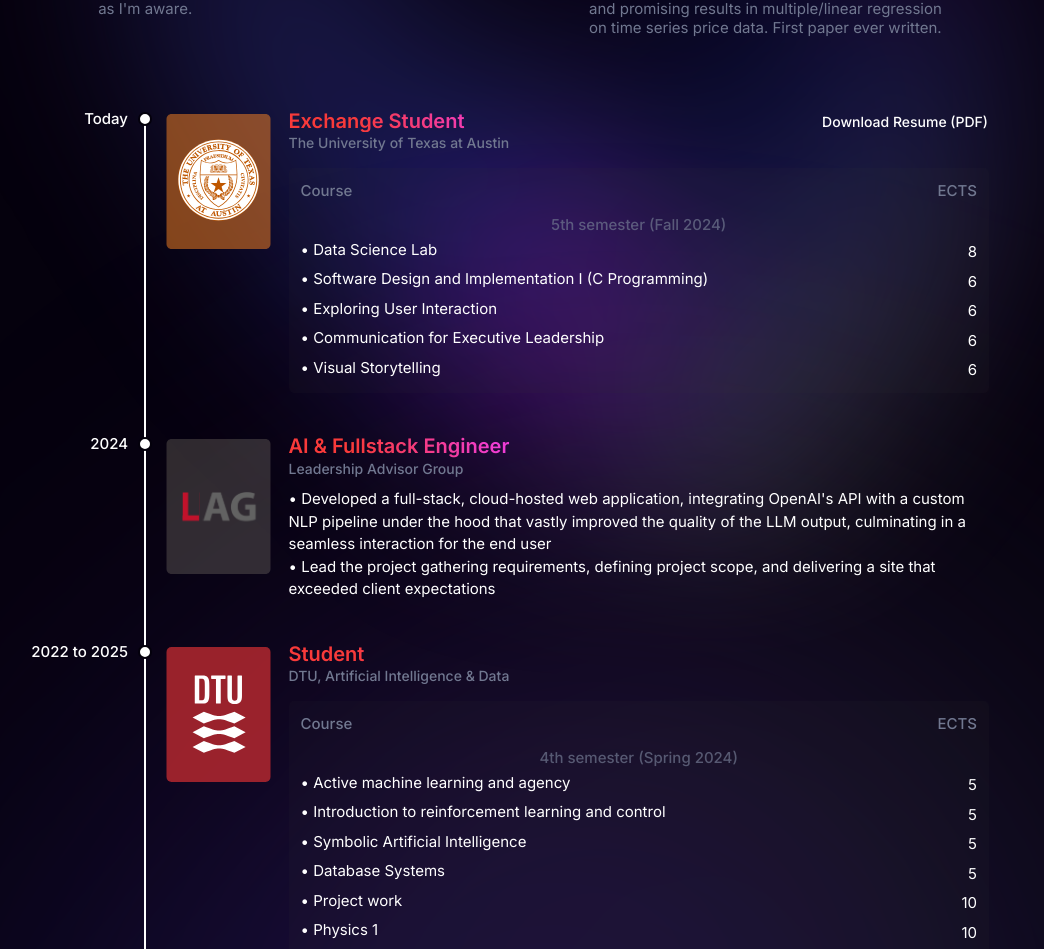
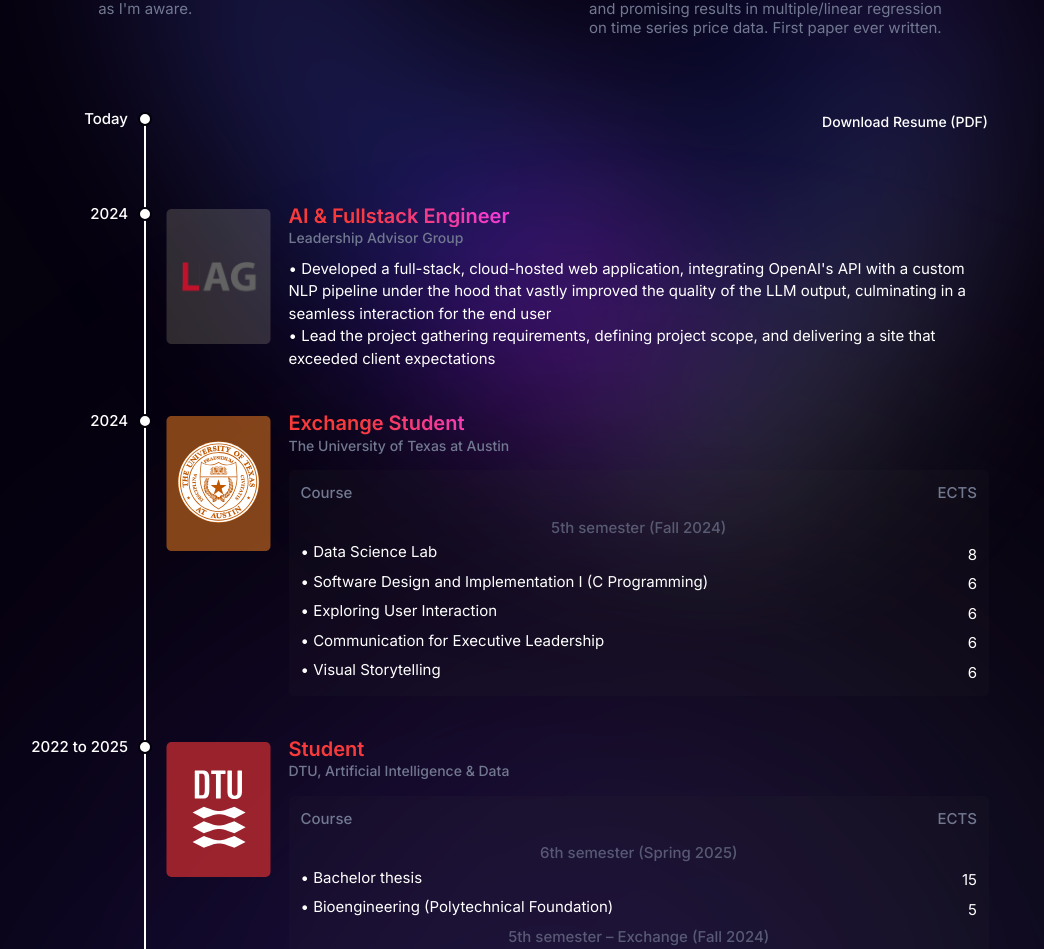
Before and after one commit to nicholaseruplarsen/nicholaseruplarsen.github.io, a Next.js app: page / in a window 1280 px wide. Shown: the part 483-1432 px from the top of the page, without its empty margins (91-1135 px from the left). Built offline with nearby package versions, Linux system fonts and the light colour scheme.

Commit message:
Updated a little bit for 2025

```diff
--- a/app/(coursestable).tsx
+++ b/app/(coursestable).tsx
@@ -3,6 +3,17 @@ import styles from './coursestable.module.css';
 
 const CoursesTable = () => {
   const courses = [
+    {
+      term: '6th semester', examPeriod: 'Spring 2025', courses: [
+        { name: "• Bachelor thesis", result: '?', avg: " ", ects: 15, link: " " },
+        { name: '• Bioengineering (Polytechnical Foundation)', result: '?', avg: " ", ects: 5, link: "https://kurser.dtu.dk/course/27020" },
+      ]
+    },
+    {
+      term: '5th semester – Exchange', examPeriod: 'Fall 2024', courses: [
+        { name: ' ', result: '?', avg: " ", ects: " ", link: " " }
+      ]
+    },
     {
       term: '4th semester', examPeriod: 'Spring 2024', courses: [
         { name: '• Active machine learning and agency', result: '?', avg: " ", ects: 5, link: "https://kurser.dtu.dk/course/02463" },
@@ -34,8 +45,8 @@ const CoursesTable = () => {
     {
       term: '1st semester', examPeriod: 'Fall 2022', courses: [
         { name: '• Advanced engineering mathematics 1', result: "^", avg: "^", ects: 10, link: "https://kurser.dtu.dk/course/01005" },
+        { name: '• Introduction to intelligent systems', result: 7, avg: "8.0", ects: 10, link: "https://karakterer.dtu.dk/Histogram/1/02461/Winter-2022" },
         { name: '• Discrete Mathematics', result: 7, avg: "6.9", ects: 5, link: "https://karakterer.dtu.dk/Histogram/1/01017/Winter-2022" },
-        { name: '• Introduction to intelligent systems', result: 7, avg: "8.0", ects: 10, link: "https://karakterer.dtu.dk/Histogram/1/02461/Winter-2022" },
         { name: '• Introduction to programming & data processing', result: 12, avg: " ", ects: 5, link: "https://kurser.dtu.dk/course/02631" },
         { name: ''},
 
--- a/app/page.tsx
+++ b/app/page.tsx
@@ -85,24 +85,19 @@ export default function Home() {
       {/* Timeline - maybe split into education and work?*/}
       <div className={styles.cont}>
       <div id="timeline" className={styles.container}>
-      <a
-          href="/Resume_NEL.pdf"
-          download
-          className={styles.resumeButton}
-        >
-          Download Resume (PDF)
-        </a>
+      <a href="/Resume_NEL.pdf" download className={styles.resumeButton}>Download Resume (PDF)</a>
         <div className={styles.row}>
-        <div className={styles.timespan}>Today</div>
+          <div className={styles.timespan}>Today</div>
           <div className={styles.ico}>
             <div className={styles.entry_dot}>
-              <Image src="UT Austin logo.svg" className={styles.imgLight} width={timelinesize} height={timelinesize} alt="UT Austin logo" />
             </div>
           </div>
           <div className={styles.desc}>
-            <UTTable />
+            <h2>&nbsp; </h2>
+            <h6>&nbsp; </h6>
+            <p>
+            </p>
           </div>
-
           <div className={styles.timespan}>2024</div>
           <div className={styles.ico}>
             <div className={styles.entry_dot}>
@@ -117,6 +112,16 @@ export default function Home() {
             • Lead the project gathering requirements, defining project scope, and delivering a site that exceeded client expectations<br />
             </p>
           </div>
+        <div className={styles.timespan}>2024</div>
+          <div className={styles.ico}>
+            <div className={styles.entry_dot}>
+              <Image src="UT Austin logo.svg" className={styles.imgLight} width={timelinesize} height={timelinesize} alt="UT Austin logo" />
+            </div>
+          </div>
+          <div className={styles.desc}>
+            <UTTable />
+          </div>
+
 
           <div className={styles.timespan}>2022 to 2025</div>
           <div className={styles.ico}>
@@ -230,7 +235,7 @@ export default function Home() {
             <h6>
               Ladder rank: 36,826 (top <Link
               target="_blank" rel="noopener noreferrer"
-              href="http://localhost:3000/IMG_4077.jpg"
+              href="/IMG_4077.jpg"
               className={styles.animation}>1.13%</Link>)<br/>
               Date achieved: July 17, 2023<br/><br/>
               League of Legends
```
